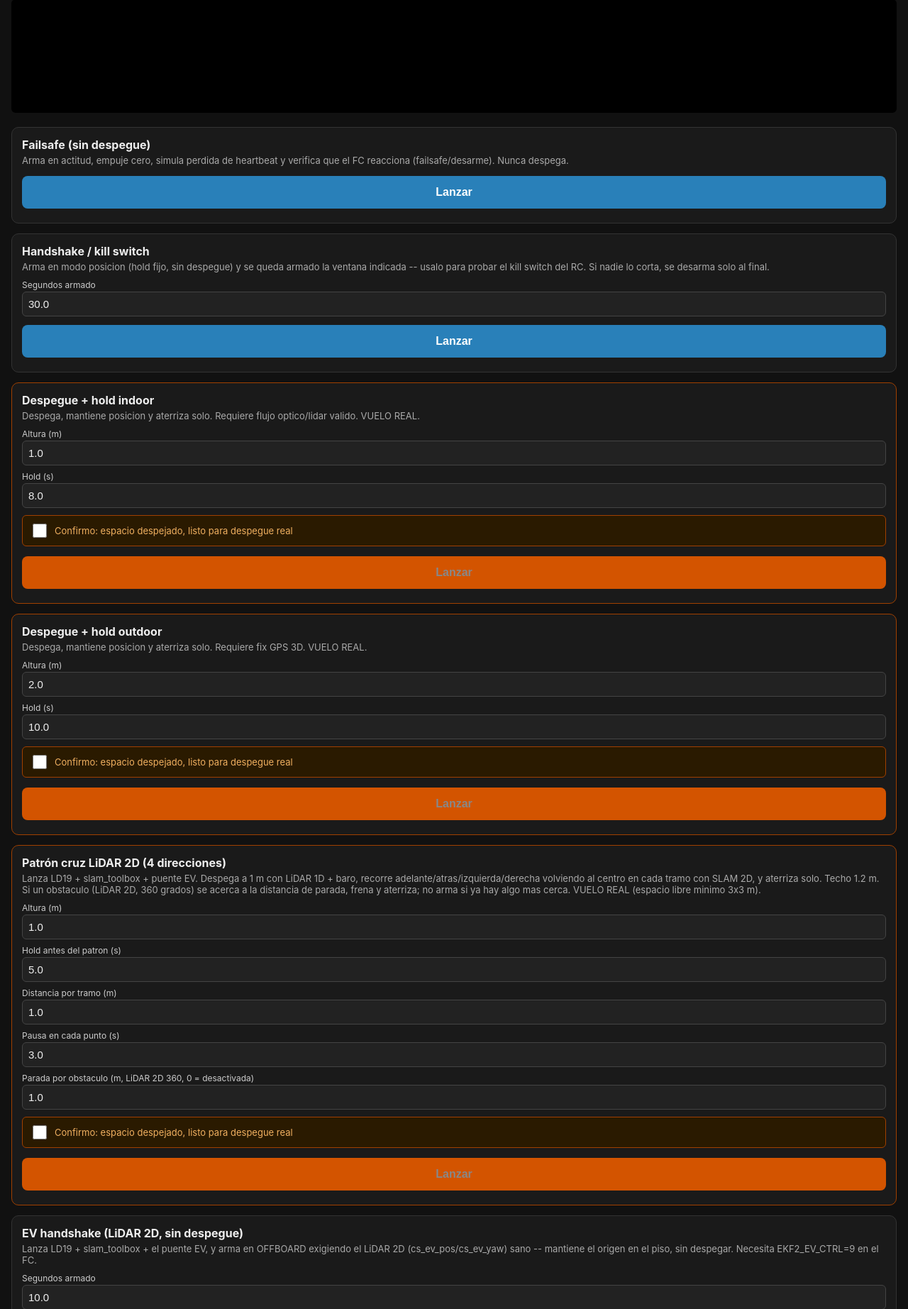
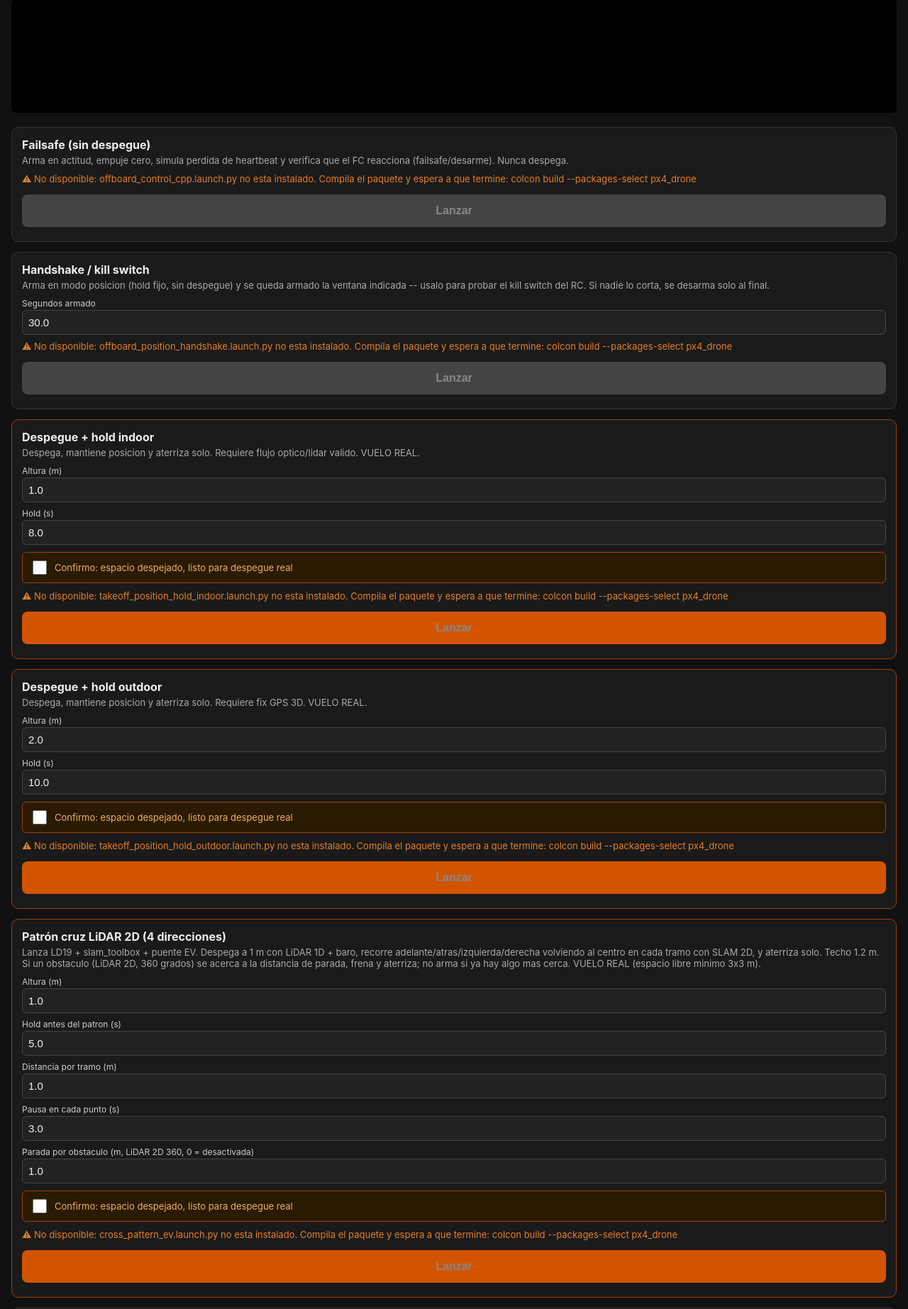
Before and after one commit to Kmedrano101/px4_drone, a Flask app: page / in a window 1280 px wide. Shown: the part 183-2028 px from the top of the page at 71% size. Run offline with Flask 3, Linux system fonts and the light colour scheme.

Commit message:
fix(webui): do not offer a test whose launch file is not installed
Launching the new MPC card while the package was still building gave
"takeoff_hold_land_mpc.launch.py was not found in the share directory",
which says nothing about the real cause: colcon empties and rewrites
install/ during a build, so the launch file is briefly absent.

Each card is now checked against the installed share and lib directories
before it is offered: an unavailable test shows why on the card, its
Launch button stays disabled, and /api/launch refuses it with the same
message, telling the user to build the package and wait for it to finish.

Co-Authored-By: Claude Opus 5 <noreply@anthropic.com>
Claude-Session: https://claude.ai/code/session_01QYcaJqtiRo8wHbndUnmBF8

```diff
--- a/tools/webui/app.py
+++ b/tools/webui/app.py
@@ -41,6 +41,30 @@ TOOLS_DIR = os.path.abspath(os.path.join(os.path.dirname(__file__), ".."))
 # Deja logs/<run_id>_sysmon.csv y _sysmon_resumen.txt, y agrega el resumen al
 # final del log de la prueba. Ver tools/sysmon/sysmon.py.
 SYSMON = os.path.join(TOOLS_DIR, "sysmon", "sysmon.py")
+
+# Donde colcon instala los launch del paquete. Se comprueba ANTES de ofrecer o
+# lanzar cada test: durante un `colcon build` este directorio se queda vacio, y
+# lanzar entonces daba el error "<launch> was not found in the share directory",
+# que no dice que lo que falta es la compilacion.
+LAUNCH_SHARE = os.path.join(WORKSPACE, "install", "px4_drone", "share", "px4_drone", "launch")
+
+
+def _test_unavailable_reason(test):
+    """None si el test se puede lanzar; si no, por que no."""
+    script = test.get("script")
+    if script:
+        return None if os.path.exists(script) else f"falta el script {os.path.basename(script)}"
+    lf = test.get("launch_file")
+    if not lf:
+        return "test sin launch_file ni script"
+    if not os.path.exists(os.path.join(LAUNCH_SHARE, lf)):
+        return (f"{lf} no esta instalado. Compila el paquete y espera a que termine: "
+                "colcon build --packages-select px4_drone")
+    exe = test.get("node_exe")
+    if exe and not os.path.exists(os.path.join(WORKSPACE, "install", "px4_drone", "lib",
+                                                "px4_drone", exe)):
+        return f"el ejecutable {exe} no esta instalado (compilacion incompleta)"
+    return None
 
 app = Flask(__name__)
 
@@ -234,7 +258,13 @@ def _build_command(test):
 
 @app.route("/")
 def index():
-    return render_template("index.html", tests=TESTS)
+    # Se anota cada test con si se puede lanzar ahora mismo, para que la pagina
+    # no ofrezca botones que van a fallar.
+    tests = {}
+    for tid, t in TESTS.items():
+        reason = _test_unavailable_reason(t)
+        tests[tid] = dict(t, available=reason is None, unavailable_reason=reason or "")
+    return render_template("index.html", tests=tests)
 
 
 @app.route("/api/status")
@@ -295,6 +325,10 @@ def launch():
 
     if test["needs_confirm_takeoff"] and not body.get("confirm_takeoff"):
         return jsonify({"error": "Este test despega de verdad: falta confirmar confirm_takeoff"}), 400
+
+    reason = _test_unavailable_reason(test)
+    if reason is not None:
+        return jsonify({"error": f"No se puede lanzar: {reason}"}), 409
 
     with _lock:
         if _state["proc"] is not None and _state["proc"].poll() is None:
--- a/tools/webui/templates/index.html
+++ b/tools/webui/templates/index.html
@@ -121,6 +121,10 @@
     </div>
     {% endif %}
 
+    {% if not t.available %}
+    <p class="desc" style="color:#e67e22">⚠ No disponible: {{ t.unavailable_reason }}</p>
+    {% endif %}
+
     <button class="launch-btn" id="{{ id }}-launch" onclick="launchTest('{{ id }}')">
       Lanzar
     </button>
@@ -195,7 +199,7 @@ function updateButtons() {
   for (const id in TESTS) {
     const t = TESTS[id];
     const btn = document.getElementById(`${id}-launch`);
-    let ok = !lastRunning;
+    let ok = !lastRunning && t.available !== false;
     if (t.needs_confirm_takeoff) {
       const box = document.getElementById(`${id}-confirm`);
       if (!box.checked) ok = false;
```
